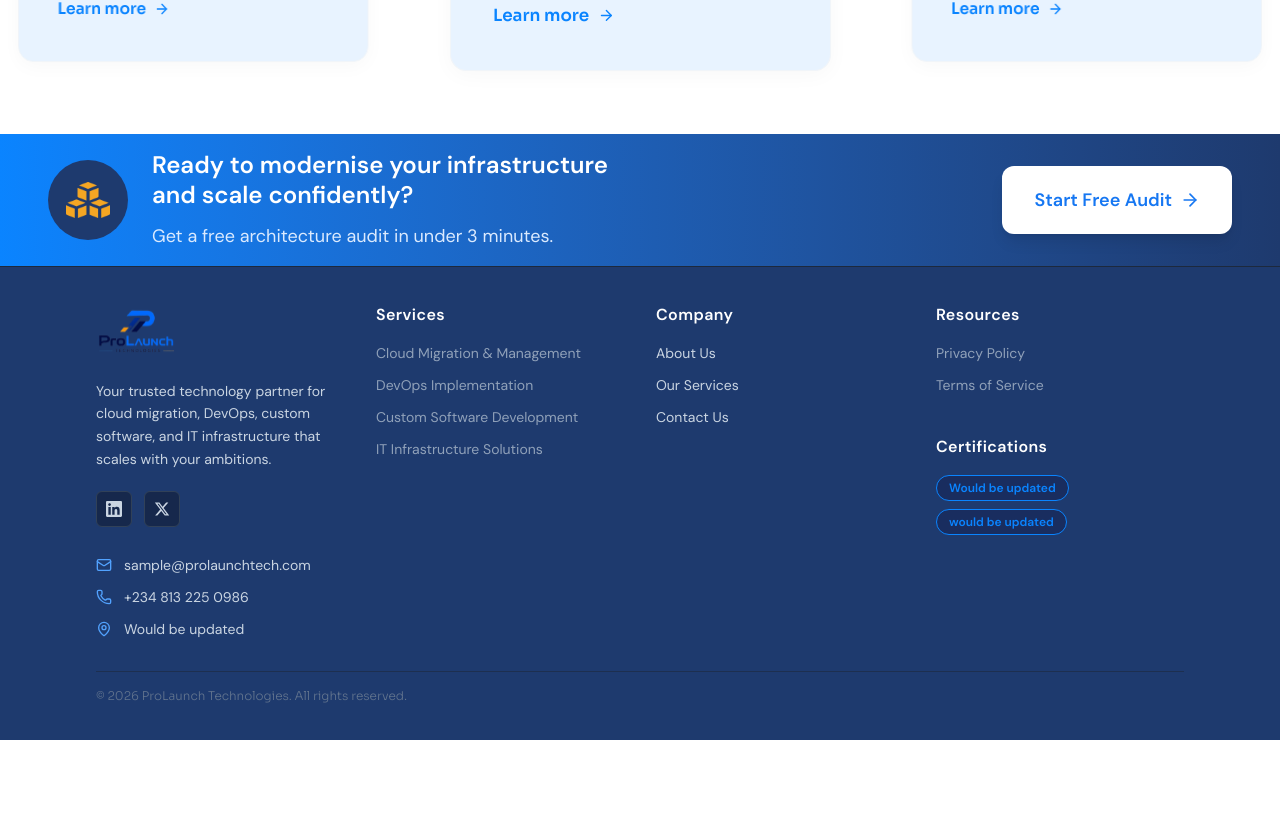
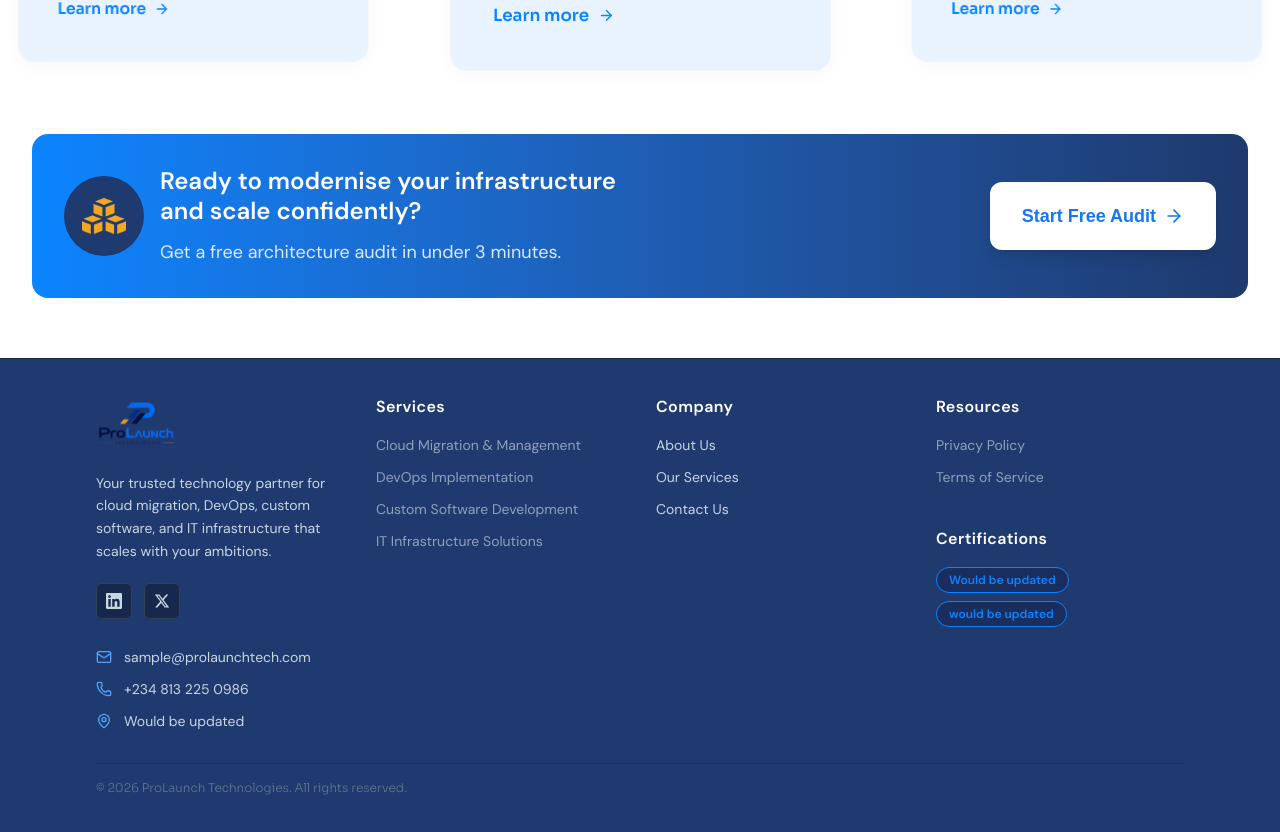
Before and after one commit to ProLaunch-Group/ptech-web, a Next.js app: page / in a window 1280 px wide. Shown: the part 1388-2220 px from the top of the page. Before the commit the page ends 2128 px from the top, so only its background shows below. Built offline with nearby package versions, Linux system fonts and the light colour scheme.

Commit message:
chore: merge dev and resolved responsive issues in the SecondaryCta.tsx file

```diff
--- a/src/components/module/home/Nav.tsx
+++ b/src/components/module/home/Nav.tsx
@@ -1,7 +1,7 @@
 'use client';
 import React, { useState } from 'react';
 import Image from 'next/image';
-import { ArrowRight, Menu, X } from 'lucide-react';
+import { Menu, X } from 'lucide-react';
 import Link from 'next/link';
 import { navbarLinks } from '@/constants/constants';
 
@@ -9,8 +9,9 @@ const Navbar = () => {
   const [menuOpen, setMenuOpen] = useState(false);
 
   return (
-    <nav className="max-w-7xl w-full mx-auto bg-[#fcfeff] border-b border-[#eaf5ff] shadow-[0_1px_8px_rgba(37,99,235,0.05)] sticky top-0 z-50">
-      <section className="px-6 lg:px-8">
+    <nav className="w-full  bg-deepNavy backdrop-blur-md  shadow-[0_10px_30px_rgba(2,12,24,0.35)] ">
+      <section className="max-w-7xl w-full mx-auto px-6 lg:px-8">
+        <div>
           <div className="flex items-center justify-between h-18 py-4">
             {/* Logo */}
             <Link
@@ -26,9 +27,9 @@ const Navbar = () => {
                 className="rounded-xl object-contain w-11 h-11 md:w-12 md:h-12"
                 priority
               />
-            <span className="font-bold text-[17px] text-[#0f172a] font-sans tracking-tight">
+              <span className="font-bold text-[17px] text-white tracking-tight font-sora">
                 ProLaunch
-              <span className="text-electricBlue font-sans"> Technologies</span>
+                <span className="text-[#0a84ff] font-sans"> Technologies</span>
               </span>
             </Link>
 
@@ -42,7 +43,7 @@ const Navbar = () => {
                   <li key={link}>
                     <Link
                       href={`/${link.toLowerCase()}`}
-                    className="text-[#334155] hover:text-amberGold font-sans text-sm font-medium"
+                      className="text-[#ffffff] hover:text-amberGold text-sm font-bold font-sans transition-colors duration-200"
                     >
                       {link}
                     </Link>
@@ -53,7 +54,7 @@ const Navbar = () => {
 
             {/* Mobile Menu Toggle Button */}
             <button
-            className="lg:hidden text-[#2563eb] p-2"
+              className="lg:hidden text-white p-2 cursor-pointer"
               onClick={() => setMenuOpen(!menuOpen)}
               aria-label={
                 menuOpen ? 'Close navigation menu' : 'Open navigation menu'
@@ -67,12 +68,12 @@ const Navbar = () => {
               )}
             </button>
           </div>
-      </section>
+        </div>
 
         {/* Mobile Menu */}
         {menuOpen && (
-        <div
-          className="lg:hidden bg-[#fcfeff] border-t border-[#eaf5ff]"
+          <nav
+            className="lg:hidden bg-deepNavy border-t border-[rgba(46,123,247,0.2)]"
             aria-label="Mobile navigation"
           >
             <ul className="px-6 py-4 flex flex-col gap-4 list-none m-0 p-4">
@@ -80,7 +81,7 @@ const Navbar = () => {
                 <li key={link}>
                   <Link
                     href={`/${link.toLowerCase()}`}
-                  className="text-[#334155] hover:text-amberGold font-sans text-sm font-medium py-1 block"
+                    className="text-[#ffffff] hover:text-amberGold text-sm font-bold py-1 block"
                     onClick={() => setMenuOpen(false)}
                   >
                     {link}
@@ -88,8 +89,9 @@ const Navbar = () => {
                 </li>
               ))}
             </ul>
-        </div>
+          </nav>
         )}
+      </section>
     </nav>
   );
 };
--- a/src/components/module/home/SecondaryCta.tsx
+++ b/src/components/module/home/SecondaryCta.tsx
@@ -1,16 +1,12 @@
 import { ArrowRight } from 'lucide-react';
 import Image from 'next/image';
+
 const SecondaryCta = () => {
   return (
-    <section
-      aria-labelledby="cta-heading"
-      className="mx-auto flex max-w-7xl items-center justify-between gap-8 px-6 py-4 lg:px-12
-      bg-gradient-to-r from-[#0a84ff] to-[#1e3a6e]"
-    >
-      {/* Content */}
-      <article className="flex items-center gap-6">
-        {/* Company Logo */}
-        <figure className="flex h-20 w-20 items-center justify-center rounded-full bg-deepNavy">
+    <section aria-labelledby="cta-heading" className="mb-15 w-full px-4 sm:px-6 lg:px-8">
+      <div className="mx-auto flex w-full max-w-7xl flex-col gap-6 rounded-2xl bg-gradient-to-r from-[#0a84ff] to-[#1e3a6e] px-5 py-6 sm:px-6 sm:py-8 lg:flex-row lg:items-center lg:justify-between lg:px-8 lg:py-8">
+        <article className="flex flex-col items-start gap-4 sm:flex-row sm:items-center">
+          <figure className="flex h-16 w-16 shrink-0 items-center justify-center rounded-full bg-deepNavy sm:h-20 sm:w-20">
             <Image
               src="/Home/Secondary-CTA-images/Vector_Cta.png"
               alt="CTA Technologies Logo"
@@ -20,35 +16,32 @@ const SecondaryCta = () => {
             />
           </figure>
 
-        {/* Text Content */}
-        <header>
+          <header className="max-w-2xl">
             <h2
               id="cta-heading"
-            className="text-2xl font-sans font-bold leading-tight text-white md:text-2xl"
+              className="text-xl font-sans font-bold leading-tight text-white sm:text-2xl"
             >
               Ready to modernise your infrastructure
               <br />
               and scale confidently?
             </h2>
 
-          <p className="mt-3 text-base text-blue-100 md:text-lg font-sans">
+            <p className="mt-3 text-base font-sans text-blue-100 sm:text-lg">
               Get a free architecture audit in under 3 minutes.
             </p>
           </header>
         </article>
 
-      {/* Call To Action */}
-      <aside>
+        <aside className="w-full lg:w-auto">
           <button
             type="button"
-          className=" font-sans group inline-flex items-center gap-2 rounded-xl bg-white px-8 py-5 text-lg font-semibold
-            text-[#1677F2] font:semibold shadow-lg transition-all duration-300 hover:bg-slate-50 hover:shadow-xl hover:cursor-pointer
-            focus:outline-none focus:ring-2 focus:ring-[#1677F2] focus:ring-offset-2 hover:-translate-y-0.5"
+            className="group inline-flex w-full items-center justify-center gap-2 rounded-xl bg-white px-6 py-4 text-base font-semibold text-[#1677F2] shadow-lg transition-all duration-300 hover:-translate-y-0.5 hover:bg-slate-50 hover:cursor-pointer hover:shadow-xl focus:outline-none focus:ring-2 focus:ring-[#1677F2] focus:ring-offset-2 sm:w-auto sm:px-8 sm:py-5 sm:text-lg"
           >
             Start Free Audit
             <ArrowRight className="h-5 w-5 transition-transform duration-300" />
           </button>
         </aside>
+      </div>
     </section>
   );
 };
```
Lines whose indentation alone changed are shown as unchanged.
